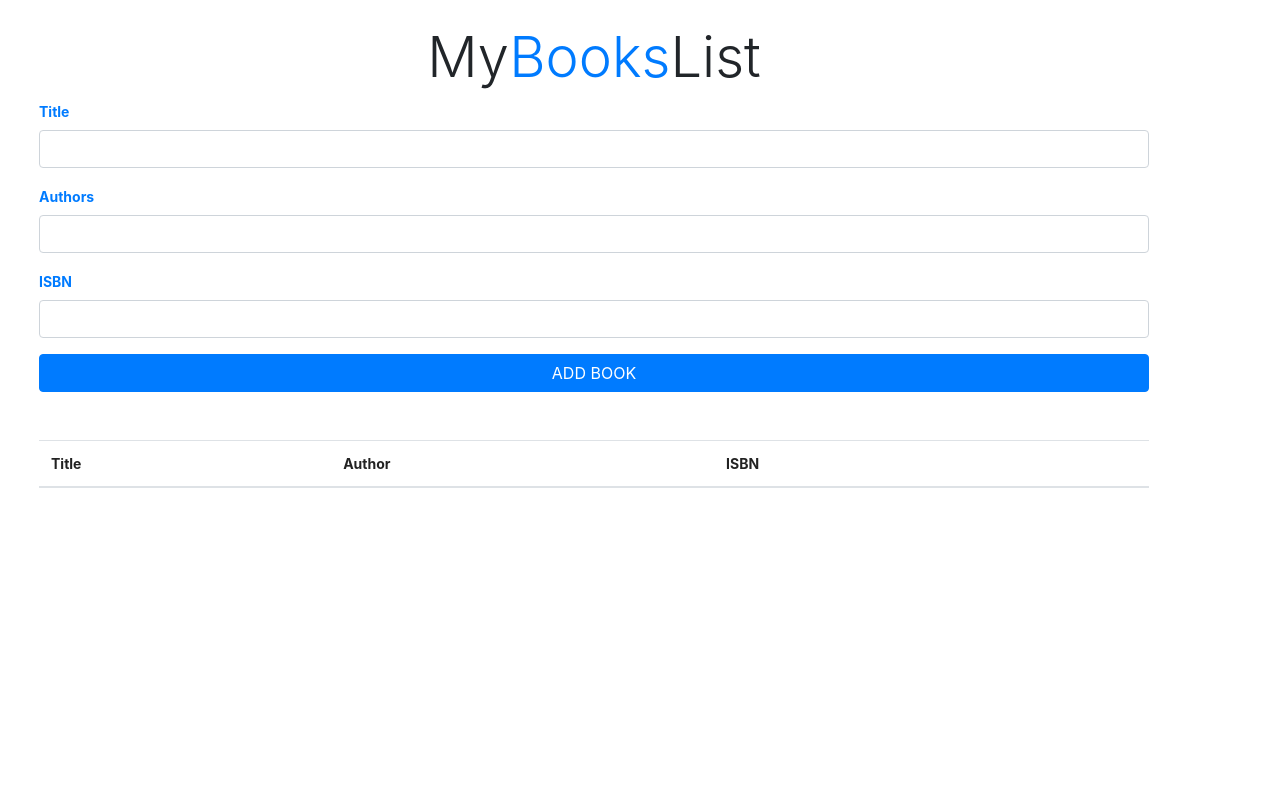
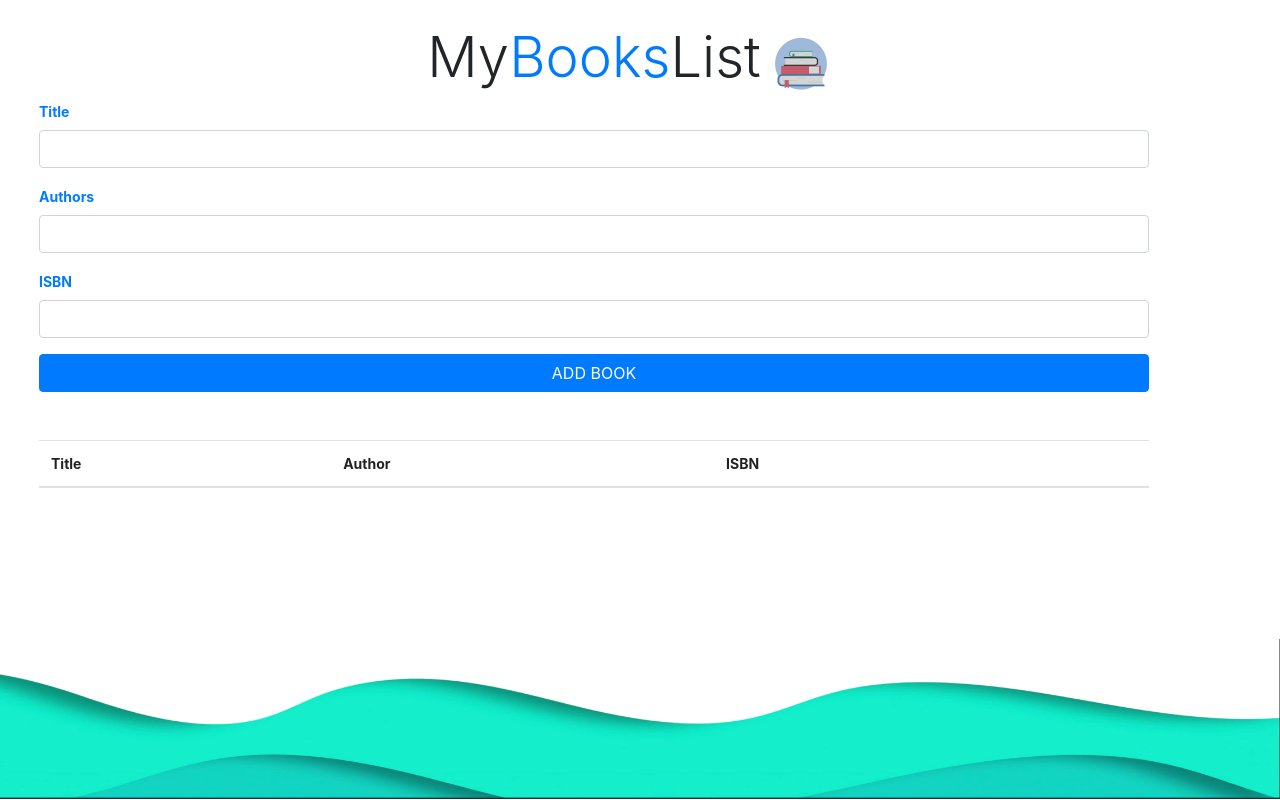
Before and after one commit to ankitkumarsingh97/JS-Booklist-1, a plain HTML site: page index.html in a window 1280 px wide. Drawn offline with nearby package versions, Linux system fonts and the light colour scheme.

Commit message:
Designing
redesigned the logo
added a footer

```diff
--- a/index.html
+++ b/index.html
@@ -5,6 +5,7 @@
     <meta http-equiv="X-UA-Compatible" content="IE=edge" />
     <meta name="viewport" content="width=device-width, initial-scale=1.0" />
     <title>My Booklist App</title>
+    <link rel="stylesheet" href="./styles.css">
     <link
       rel="stylesheet"
       href="path/to/font-awesome/css/font-awesome.min.css"
@@ -19,7 +20,9 @@
     <div class="container m-4">
       <h1 class="display-4 text-center">
         My<span class="text-primary">Books</span>List
+        <img class="moon" src="./book.webp" id = "icon">
       </h1>
+
       <form id="book-form">
         <div class="form-group">
           <label for="title" class="text-primary fw-bold">Title</label>
@@ -56,5 +59,6 @@
       </table>
     </div>
     <script src="app.js"></script>
+    <img src="./footer.png" class="footer_image" alt="">
   </body>
 </html>
--- /dev/null
+++ b/styles.css
@@ -0,0 +1,21 @@
+.display-4 text-center{
+  display: flex;
+}
+
+.container m-4{
+  position: fixed;
+}
+
+#icon{
+  position: absolute;
+  height: 5rem;
+  width: auto;
+  cursor: pointer;
+}
+
+.footer_image{
+  width: 100%;
+  height: 10rem;
+  position: fixed;
+  bottom: 1px;
+}
```
Also changed, not shown: book.webp (added), footer.png (added), 1 other file.
